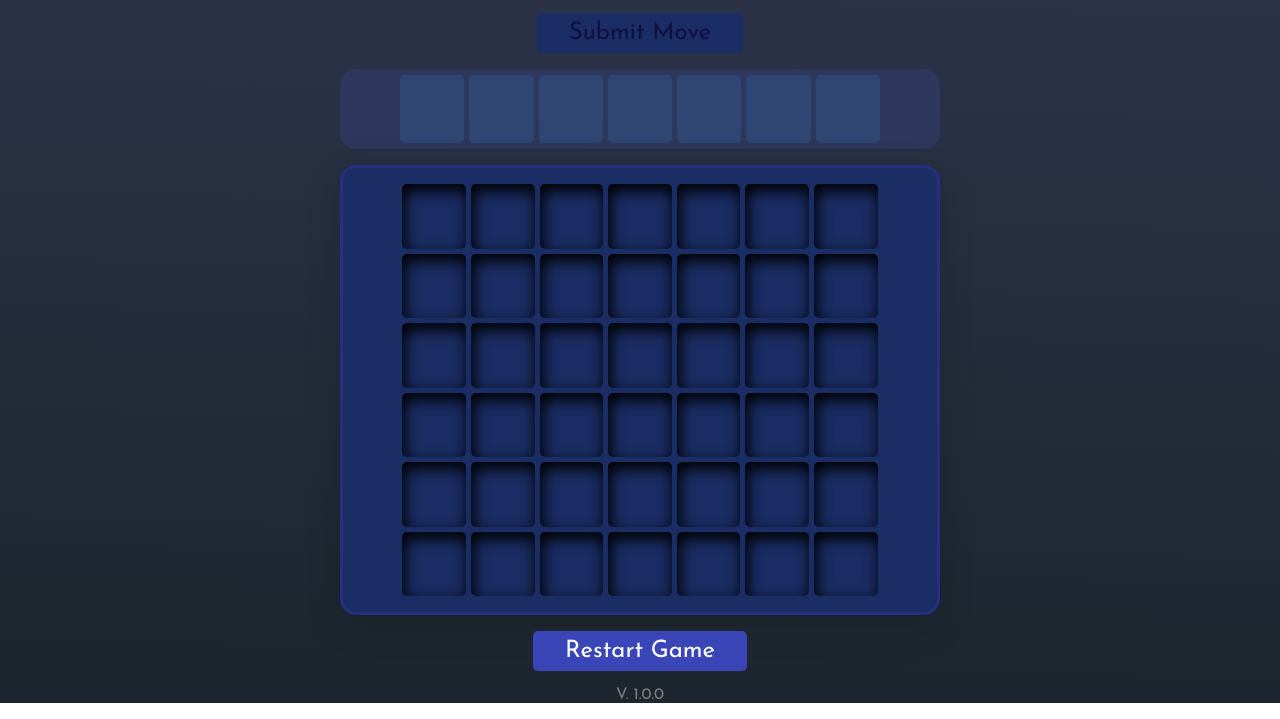
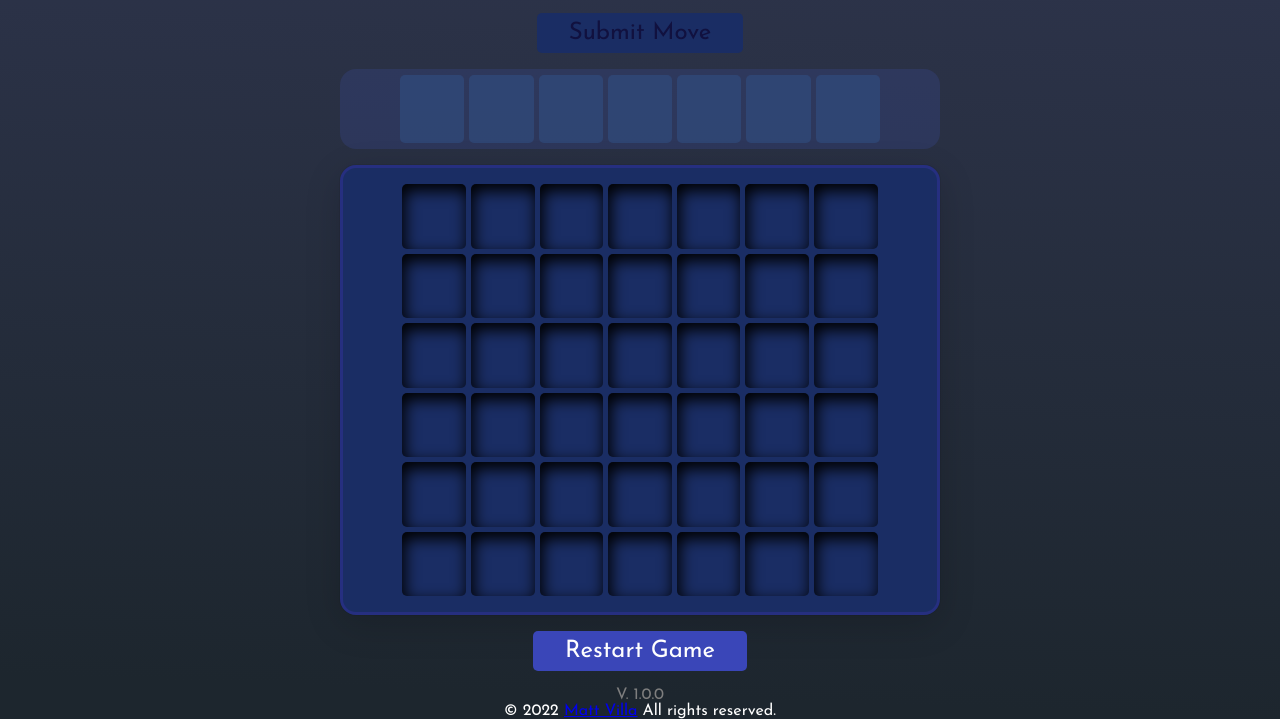
Before and after one commit to mv805/four-in-a-row, a website built with webpack: page dist/index.html in a window 1280 px wide. Shown: the part 275-994 px from the top of the page. Built offline with nearby package versions, Linux system fonts and the light colour scheme.

Commit message:
Added more footer info

```diff
--- a/src/index.js
+++ b/src/index.js
@@ -42,7 +42,7 @@ const runGame = (() => {
 function addFooter() {
     let footer = document.createElement('footer');
     footer.innerHTML = `
-    <span>V. 1.0.0</span>
+    <span>V. 1.0.0 </span><div>© 2022 <a href="https://github.com/mv805">Matt Villa</a> All rights reserved.</a></div>
     `;
     document.body.appendChild(footer);
 };
--- a/src/style.css
+++ b/src/style.css
@@ -51,6 +51,11 @@ button {
 
 footer {
     margin-top: auto;
+    display: flex;
+    flex-direction: column;
+    width: 100%;
+    justify-content: center;
+    align-items: center;
 }
 
 footer > span {
```
